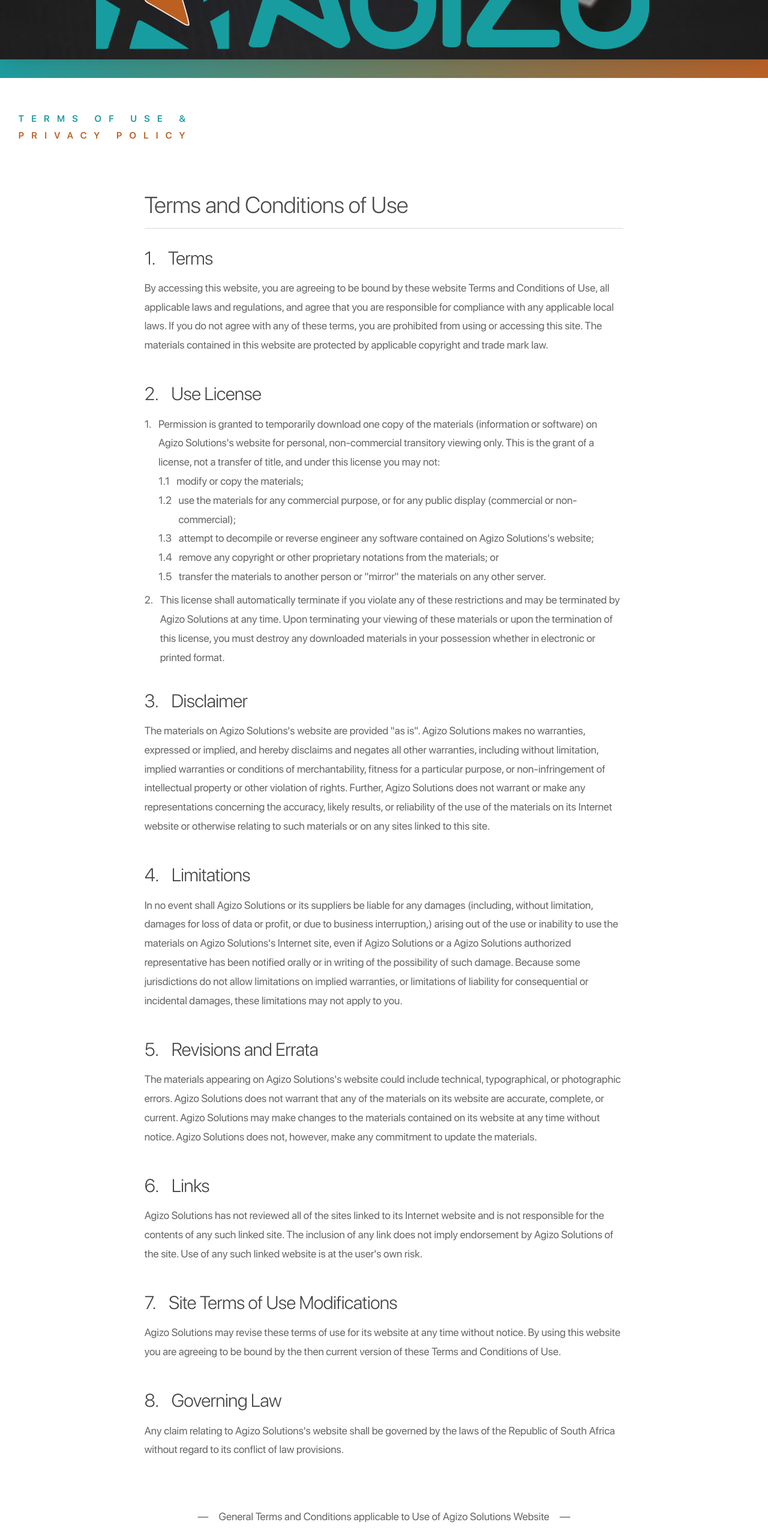
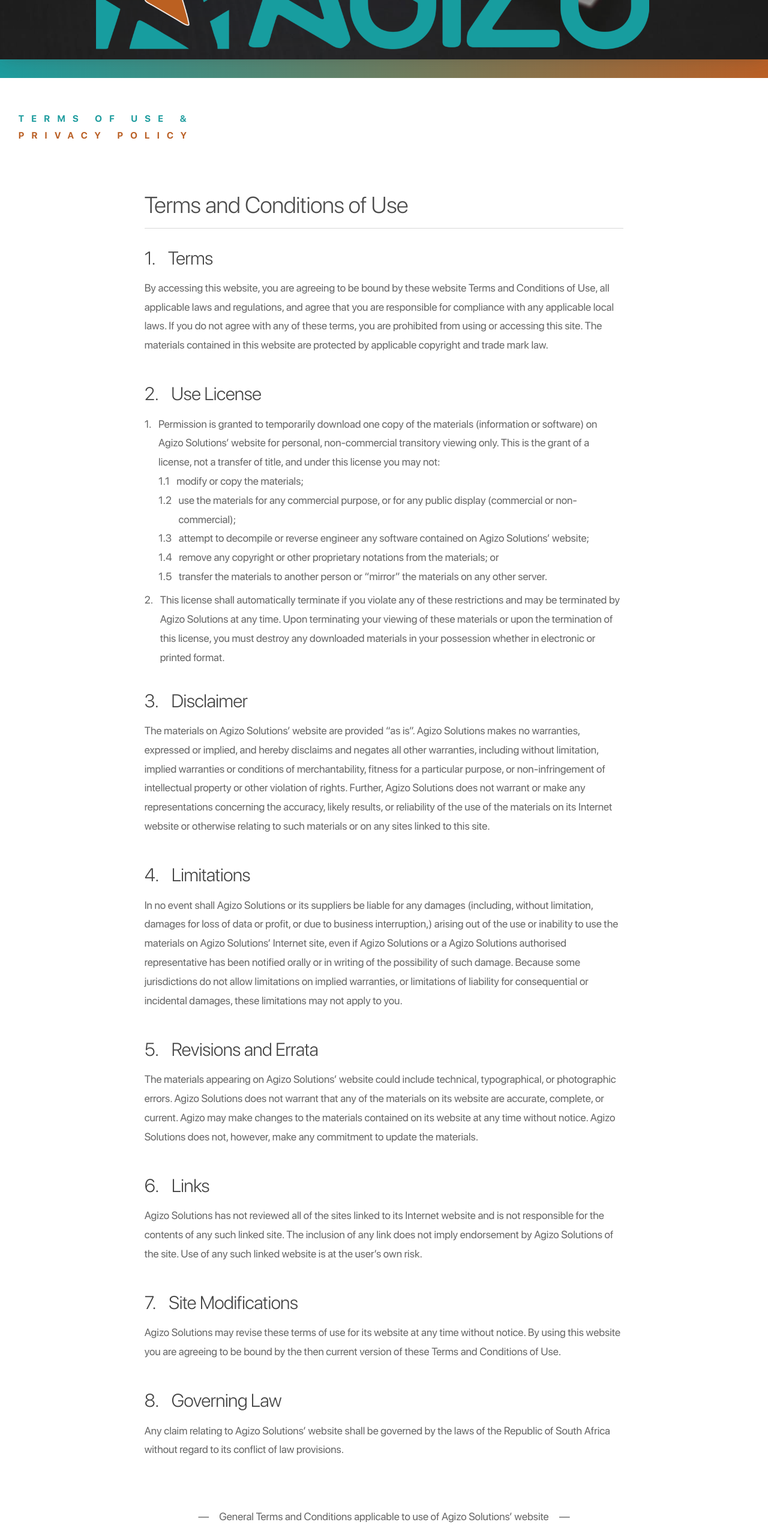
Before and after one commit to Jono211/agizo-website, a plain HTML site: page root/privacy.html in a window 1280 px wide. Shown: the part 240-2797 px from the top of the page at 60% size. Drawn offline with Linux system fonts and the light colour scheme; a web font is replaced by a local one.

Commit message:
201804111210

```diff
--- a/css/default.css
+++ b/css/default.css
@@ -334,6 +334,7 @@ h6,
     font-size: 1.725rem !important;
 	  letter-spacing: normal;
   }
+  p { font-weight: 500; }
 }
 
 
--- a/root/privacy.html
+++ b/root/privacy.html
@@ -67,9 +67,9 @@
     <section class="bg-white">
 			<div class="grid-one padding-top-2-i">
 				<div class='empty-space empty-quart'></div>
-				<div class="subheading ci-font-agizo1 gutter-left">
-					<span class="">terms of use &amp;</span><br>
-					<span class="ci-font-agizo2">privacy policy</span><br>
+				<div class="subheading gutter-left">
+					<span class="font-bold ci-font-agizo1">terms of use &amp;</span><br>
+					<span class="font-bold ci-font-agizo2">privacy policy</span><br>
 				</div>
 				<div class='empty-space empty-half'></div>
 				<div class="grid-one padding-2-i measure-wide gutter-auto">
@@ -83,13 +83,13 @@
 					<h3>2. &ensp;Use License</h3>
 					<ol type="a">
 						<li>
-							Permission is granted to temporarily download one copy of the materials (information or software) on Agizo Solutions's website for personal, non-commercial transitory viewing only. This is the grant of a license, not a transfer of title, and under this license you may not:
+							Permission is granted to temporarily download one copy of the materials (information or software) on Agizo Solutions’ website for personal, non-commercial transitory viewing only. This is the grant of a license, not a transfer of title, and under this license you may not:
 							<ol type="i">
 								<li>modify or copy the materials;</li>
 								<li>use the materials for any commercial purpose, or for any public display (commercial or non-commercial);</li>
-								<li>attempt to decompile or reverse engineer any software contained on Agizo Solutions's website;</li>
+								<li>attempt to decompile or reverse engineer any software contained on Agizo Solutions’ website;</li>
 								<li>remove any copyright or other proprietary notations from the materials; or</li>
-								<li>transfer the materials to another person or "mirror" the materials on any other server.</li>
+								<li>transfer the materials to another person or “mirror” the materials on any other server.</li>
 							</ol>
 						</li>
 						<li>
@@ -98,24 +98,24 @@
 					</ol>
 
 					<h3>3. &ensp;Disclaimer</h3>
-					<p>The materials on Agizo Solutions's website are provided "as is". Agizo Solutions makes no warranties, expressed or implied, and hereby disclaims and negates all other warranties, including without limitation, implied warranties or conditions of merchantability, fitness for a particular purpose, or non-infringement of intellectual property or other violation of rights. Further, Agizo Solutions does not warrant or make any representations concerning the accuracy, likely results, or reliability of the use of the materials on its Internet website or otherwise relating to such materials or on any sites linked to this site.</p>
+					<p>The materials on Agizo Solutions’ website are provided “as is”. Agizo Solutions makes no warranties, expressed or implied, and hereby disclaims and negates all other warranties, including without limitation, implied warranties or conditions of merchantability, fitness for a particular purpose, or non-infringement of intellectual property or other violation of rights. Further, Agizo Solutions does not warrant or make any representations concerning the accuracy, likely results, or reliability of the use of the materials on its Internet website or otherwise relating to such materials or on any sites linked to this site.</p>
 
 					<h3>4. &ensp;Limitations</h3>
-					<p>In no event shall Agizo Solutions or its suppliers be liable for any damages (including, without limitation, damages for loss of data or profit, or due to business interruption,) arising out of the use or inability to use the materials on Agizo Solutions's Internet site, even if Agizo Solutions or a Agizo Solutions authorized representative has been notified orally or in writing of the possibility of such damage. Because some jurisdictions do not allow limitations on implied warranties, or limitations of liability for consequential or incidental damages, these limitations may not apply to you.</p>
+					<p>In no event shall Agizo Solutions or its suppliers be liable for any damages (including, without limitation, damages for loss of data or profit, or due to business interruption,) arising out of the use or inability to use the materials on Agizo Solutions’ Internet site, even if Agizo Solutions or a Agizo Solutions authorised representative has been notified orally or in writing of the possibility of such damage. Because some jurisdictions do not allow limitations on implied warranties, or limitations of liability for consequential or incidental damages, these limitations may not apply to you.</p>
 
 					<h3>5. &ensp;Revisions and Errata</h3>
-					<p>The materials appearing on Agizo Solutions's website could include technical, typographical, or photographic errors. Agizo Solutions does not warrant that any of the materials on its website are accurate, complete, or current. Agizo Solutions may make changes to the materials contained on its website at any time without notice. Agizo Solutions does not, however, make any commitment to update the materials.</p>
+					<p>The materials appearing on Agizo Solutions’ website could include technical, typographical, or photographic errors. Agizo Solutions does not warrant that any of the materials on its website are accurate, complete, or current. Agizo may make changes to the materials contained on its website at any time without notice. Agizo Solutions does not, however, make any commitment to update the materials.</p>
 
 					<h3>6. &ensp;Links</h3>
-					<p>Agizo Solutions has not reviewed all of the sites linked to its Internet website and is not responsible for the contents of any such linked site. The inclusion of any link does not imply endorsement by Agizo Solutions of the site. Use of any such linked website is at the user's own risk.</p>
+					<p>Agizo Solutions has not reviewed all of the sites linked to its Internet website and is not responsible for the contents of any such linked site. The inclusion of any link does not imply endorsement by Agizo Solutions of the site. Use of any such linked website is at the user’s own risk.</p>
 
-					<h3>7. &ensp;Site Terms of Use Modifications</h3>
+					<h3>7. &ensp;Site Modifications</h3>
 					<p>Agizo Solutions may revise these terms of use for its website at any time without notice. By using this website you are agreeing to be bound by the then current version of these Terms and Conditions of Use.</p>
 
 					<h3>8. &ensp;Governing Law</h3>
-					<p>Any claim relating to Agizo Solutions's website shall be governed by the laws of the Republic of South Africa without regard to its conflict of law provisions.</p>
+					<p>Any claim relating to Agizo Solutions’ website shall be governed by the laws of the Republic of South Africa without regard to its conflict of law provisions.</p>
 
-					<br><p class='center'>&mdash; &ensp; General Terms and Conditions applicable to Use of Agizo Solutions Website &ensp; &mdash;</p>
+					<br><p class='center'>&mdash; &ensp; General Terms and Conditions applicable to use of Agizo Solutions’ website &ensp; &mdash;</p>
 
  					<hr id="policies" class='separator-double-padding'>
 
@@ -129,7 +129,7 @@
 						<li>We will only retain personal information for as long as necessary for the fulfillment of those purposes.</li>
 						<li>We will collect personal information by lawful and fair means and, where appropriate, with the knowledge or consent of the individual concerned.</li>
 						<li>Personal data should be relevant to the purposes for which it is to be used, and, to the extent necessary for those purposes, should be accurate, complete, and up-to-date.</li>
-						<li>We will protect personal information by reasonable security safeguards against loss or theft, as well as unauthorized access, disclosure, copying, use or modification.</li>
+						<li>We will protect personal information by reasonable security safeguards against loss or theft, as well as unauthorised access, disclosure, copying, use or modification.</li>
 						<li>We will make readily available to customers information about our policies and practices relating to the management of personal information.</li>
 					</ol>
 
@@ -161,7 +161,7 @@
 					<h4 class="ci-font-alt1 padding-bottom-half-i">VISIT</h4>
 					<div>6 East Street</div>
 					<div>Halfway Gardens</div>
-					<div>Midrand, 1686</div>
+					<div>Midrand (GP), 1686</div>
 				</div>
 				<div class="margin-left-i">
 					<h4 class="ci-font-alt1 padding-bottom-half-i">CONTACT</h4>
```
Also changed, not shown: index.html (+3 -2 lines), root/aboutus.html (+2 -2 lines), root/contact.html (+2 -2 lines), root/projects.html (+2 -2 lines), root/services.html (+1 -1 lines).
